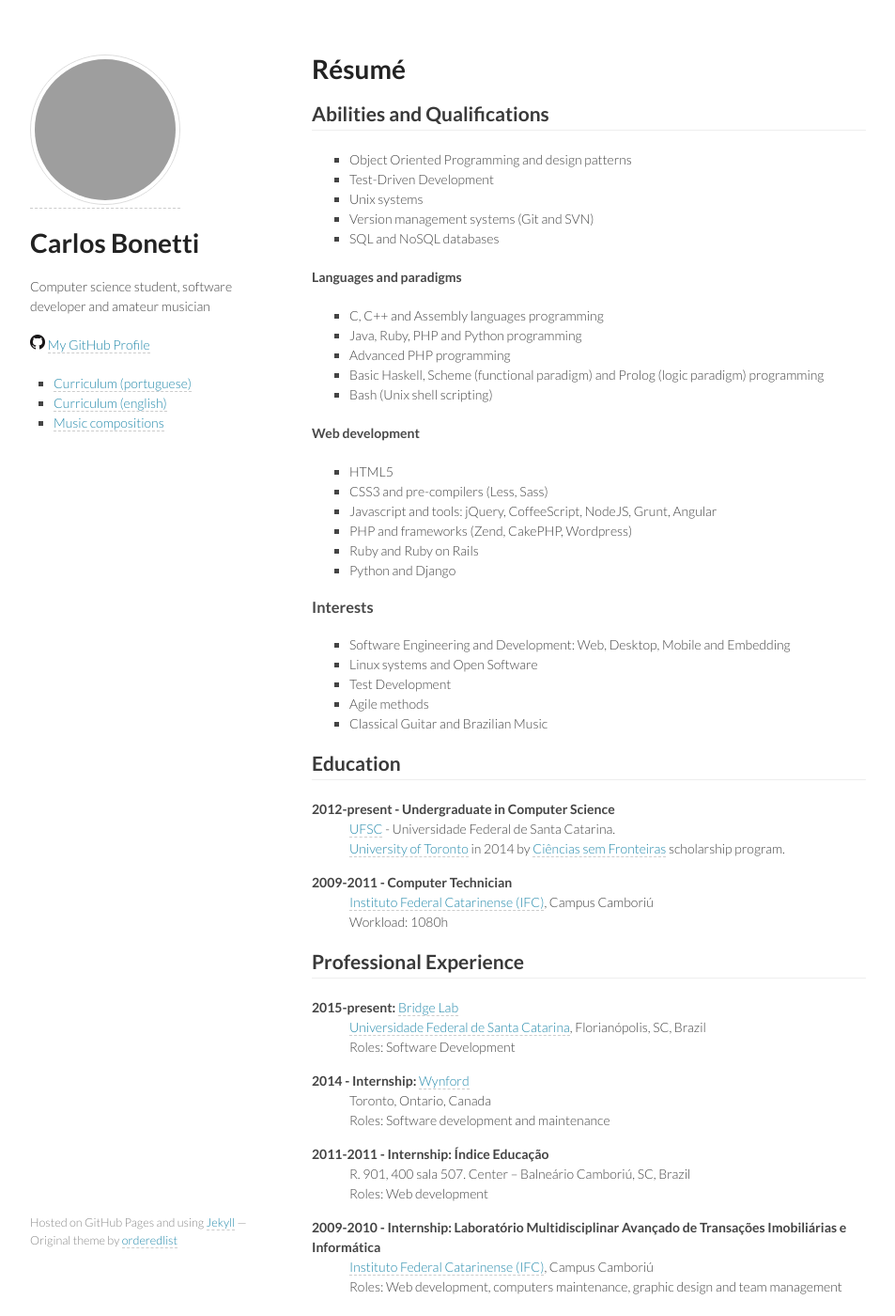
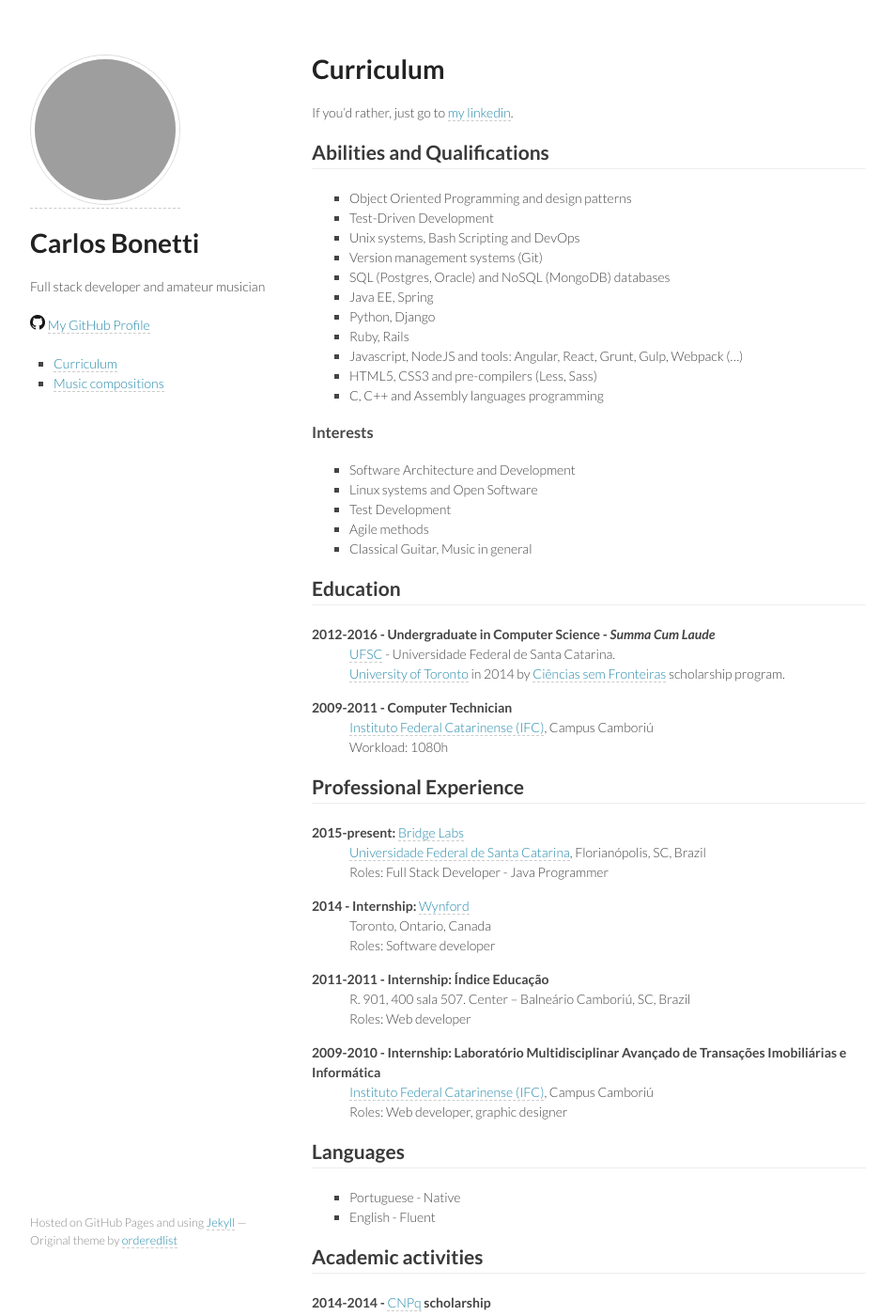
Before and after one commit to CarlosBonetti/carlosbonetti.github.io, a Jekyll site: the page built from curriculum.md, in a window 1280 px wide and 1400 px high. Shown: the whole window at 94% size, without its empty margins (163-1116 px from the left). Built offline with Jekyll 4.4.1, drawn with Linux system fonts in a browser that asks for light colours; grey boxes are pictures that could not be loaded.

Commit message:
Update curriculum and home info

```diff
--- a/_includes/header.html
+++ b/_includes/header.html
@@ -6,12 +6,11 @@
 
 <h1><a href="/index.html">Carlos Bonetti</a></h1>
 
-<p>Computer science student, software developer and amateur musician</p>
+<p>Full stack developer and amateur musician</p>
 
 <p><img src="images/github-mark-32px.png" alt="GitHub mark" width="16" /> <a href="https://github.com/CarlosBonetti" target="_blank">My GitHub Profile</a></p>
 
 <ul>
-  <li><a href="/curriculum_pt.html">Curriculum (portuguese)</a></li>
-  <li><a href="/curriculum_en.html">Curriculum (english)</a></li>
+  <li><a href="/curriculum.html">Curriculum</a></li>
   <li><a href="/music.html">Music compositions</a></li>
 </ul>
--- a/curriculum_en.md
+++ b/curriculum.md
@@ -3,44 +3,35 @@
 title: Résumé | Carlos Bonetti
 ---
 
-# Résumé
+# Curriculum
+
+If you'd rather, just go to [my linkedin](https://www.linkedin.com/in/carlos-bonetti/).
 
 ## Abilities and Qualifications
 
 * Object Oriented Programming and design patterns
 * Test-Driven Development
-* Unix systems
-* Version management systems (Git and SVN)
-* SQL and NoSQL databases
-
-#### Languages and paradigms
-
+* Unix systems, Bash Scripting and DevOps
+* Version management systems (Git)
+* SQL (Postgres, Oracle) and NoSQL (MongoDB) databases
+* Java EE, Spring
+* Python, Django
+* Ruby, Rails
+* Javascript, NodeJS and tools: Angular, React, Grunt, Gulp, Webpack (...)
+* HTML5, CSS3 and pre-compilers (Less, Sass)
 * C, C++ and Assembly languages programming
-* Java, Ruby, PHP and Python programming
-* Advanced PHP programming
-* Basic Haskell, Scheme (functional paradigm) and Prolog (logic paradigm) programming
-* Bash (Unix shell scripting)
-
-#### Web development
-
-* HTML5
-* CSS3 and pre-compilers (Less, Sass)
-* Javascript and tools: jQuery, CoffeeScript, NodeJS, Grunt, Angular
-* PHP and frameworks (Zend, CakePHP, Wordpress)
-* Ruby and Ruby on Rails
-* Python and Django
 
 ### Interests
 
-* Software Engineering and Development: Web, Desktop, Mobile and Embedding
+* Software Architecture and Development
 * Linux systems and Open Software
 * Test Development
 * Agile methods
-* Classical Guitar and Brazilian Music
+* Classical Guitar, Music in general
 
 ## Education
 
-2012-present - Undergraduate in Computer Science
+2012-2016 - Undergraduate in Computer Science - *Summa Cum Laude*
 : [UFSC](http://ufsc.br) - Universidade Federal de Santa Catarina.
 : [University of Toronto](http://www.utoronto.ca/) in 2014 by [Ciências sem Fronteiras](http://www.cienciasemfronteiras.gov.br/) scholarship program.
 
@@ -50,21 +41,21 @@
 
 ## Professional Experience
 
-2015-present: [Bridge Lab](https://bridge.ufsc.br/)
+2015-present: [Bridge Labs](https://bridge.ufsc.br/)
 : [Universidade Federal de Santa Catarina](http://ufsc.br), Florianópolis, SC, Brazil
-: Roles: Software Development
+: Roles: Full Stack Developer - Java Programmer
 
 2014 - Internship: [Wynford](http://www.wynfordtwg.com/)
 : Toronto, Ontario, Canada
-: Roles: Software development and maintenance
+: Roles: Software developer
 
 2011-2011 - Internship: Índice Educação
 : R. 901, 400 sala 507. Center – Balneário Camboriú, SC, Brazil
-: Roles: Web development
+: Roles: Web developer
 
 2009-2010 - Internship: Laboratório Multidisciplinar Avançado de Transações Imobiliárias e Informática
 : [Instituto Federal Catarinense (IFC)](http://www.ifc.edu.br/site/), Campus Camboriú
-: Roles: Web development, computers maintenance, graphic design and team management
+: Roles: Web developer, graphic designer
 
 ## Languages
 
@@ -87,7 +78,7 @@
 ### Presentations and Prizes
 
 2011 - III FIICE - Feira Interna de Iniciação Científica e Extensão do Instituto Federal Catarinense – Campus Camboriú
-: Project: _"DICCA#4: Desafio Interno do Instituto Federal Catarinense Campus Camboriú"_ \
+: Project: _"DICCA#4: Desafio Interno do Instituto Federal Catarinense Campus Camboriú"_
 : 1st place on "Extension" category
 
 2010 - IV MICTI - Mostra Nacional de Iniciação Científica e Tecnológica Interdisciplinar
```
Also changed, not shown: curriculum_pt.md (deleted, +0 -100 lines), index.md (+2 -2 lines).
